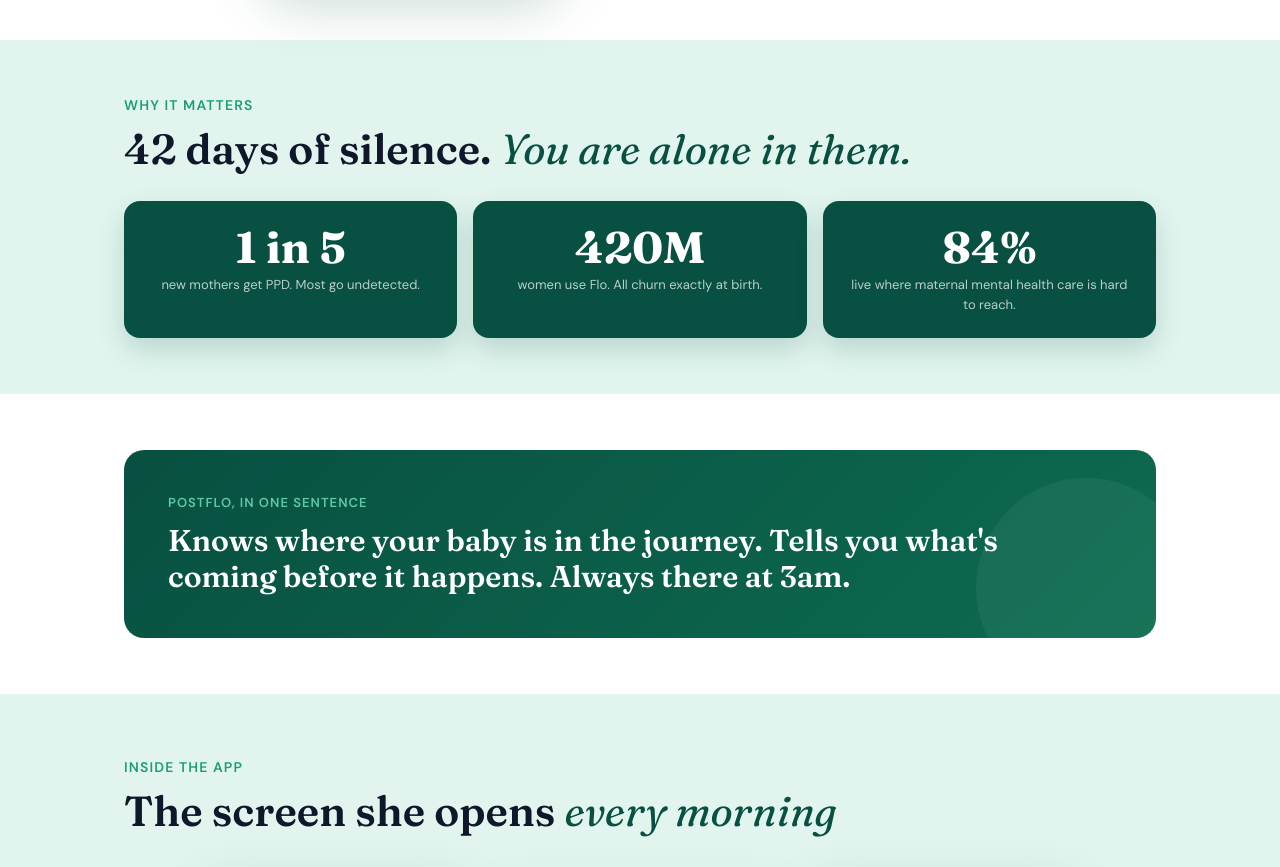
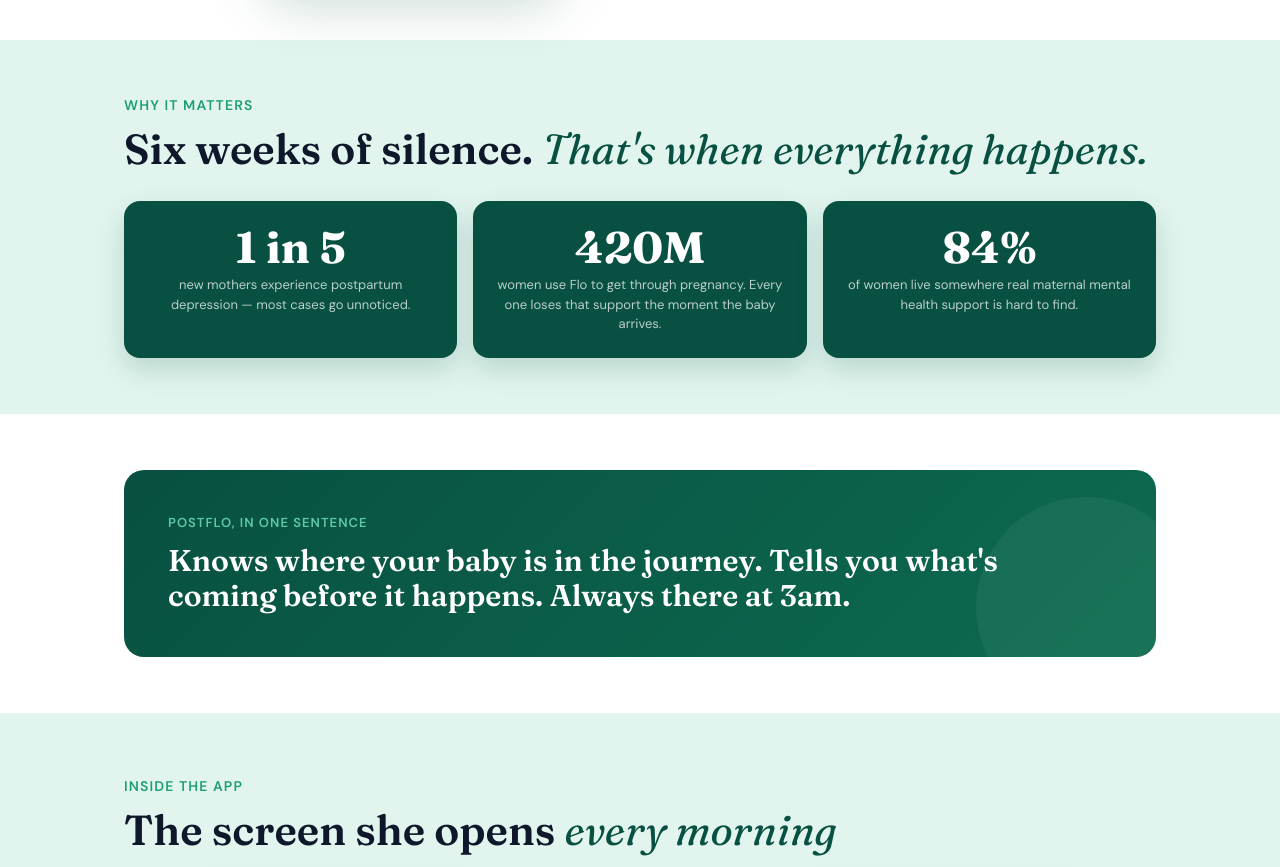
Before and after one commit to siempay/postFlo, a website: page index.html in a window 1280 px wide. Shown: the part 2140-3007 px from the top of the page. Drawn offline with Linux system fonts and the light colour scheme.

Commit message:
Rework "Why it matters" stats copy for clarity, not just brevity
The earlier scannability pass cut this too far and left real clarity
bugs: "churn" is startup jargon a visitor has no reason to know, "84%"
had dropped its subject ("of women"), and the heading's grammar was
clunky ("you are alone in them"). Rewrote all three stat labels and
the heading as complete, natural sentences — still short, but actually
readable instead of just terse. Verified all three cards render at
equal height with no overflow.

```diff
--- a/index.html
+++ b/index.html
@@ -718,20 +718,20 @@ footer strong{color:rgba(255,255,255,.65)}
 <div class="inner">
 
   <p class="section-eyebrow reveal">Why it matters</p>
-  <h2 class="section-heading reveal">42 days of silence. <em>You are alone in them.</em></h2>
+  <h2 class="section-heading reveal">Six weeks of silence. <em>That's when everything happens.</em></h2>
 
   <div class="stats-row reveal-group" style="margin-top:28px">
     <div class="stat-card reveal">
       <p class="stat-num">1 in 5</p>
-      <p class="stat-label">new mothers get PPD. Most go undetected.</p>
+      <p class="stat-label">new mothers experience postpartum depression — most cases go unnoticed.</p>
     </div>
     <div class="stat-card reveal">
       <p class="stat-num">420M</p>
-      <p class="stat-label">women use Flo. All churn exactly at birth.</p>
+      <p class="stat-label">women use Flo to get through pregnancy. Every one loses that support the moment the baby arrives.</p>
     </div>
     <div class="stat-card reveal">
       <p class="stat-num">84%</p>
-      <p class="stat-label">live where maternal mental health care is hard to reach.</p>
+      <p class="stat-label">of women live somewhere real maternal mental health support is hard to find.</p>
     </div>
   </div>
 
```
